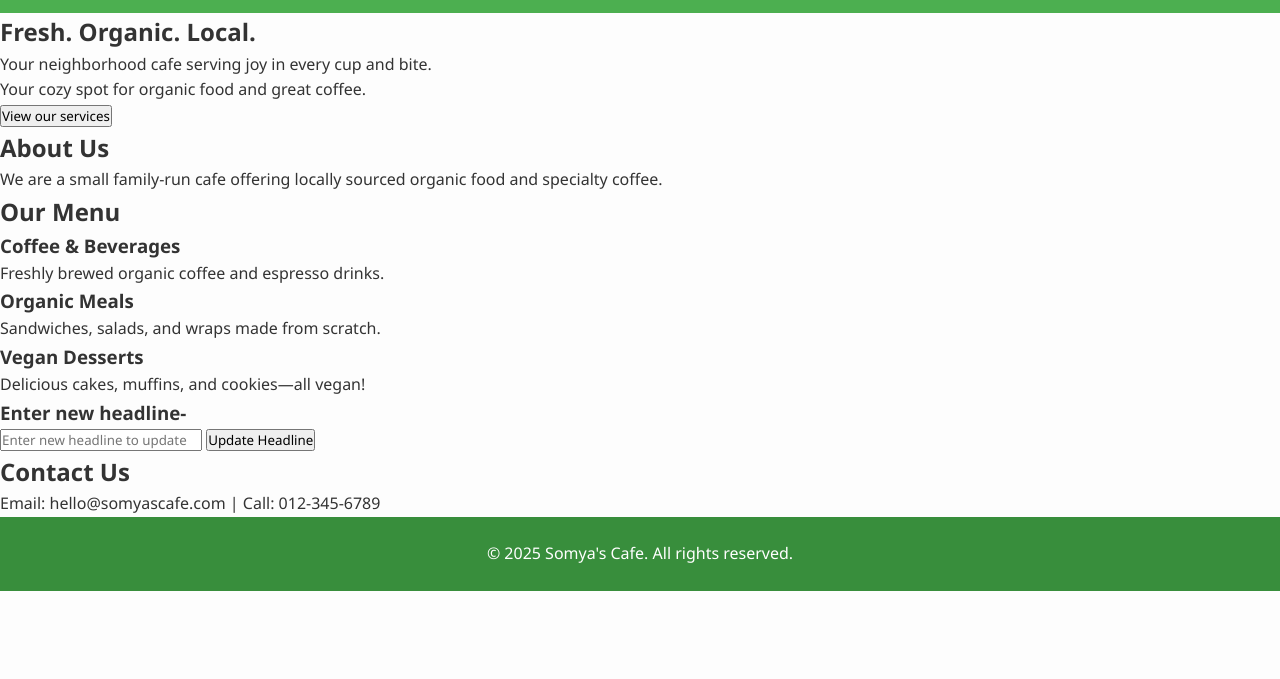
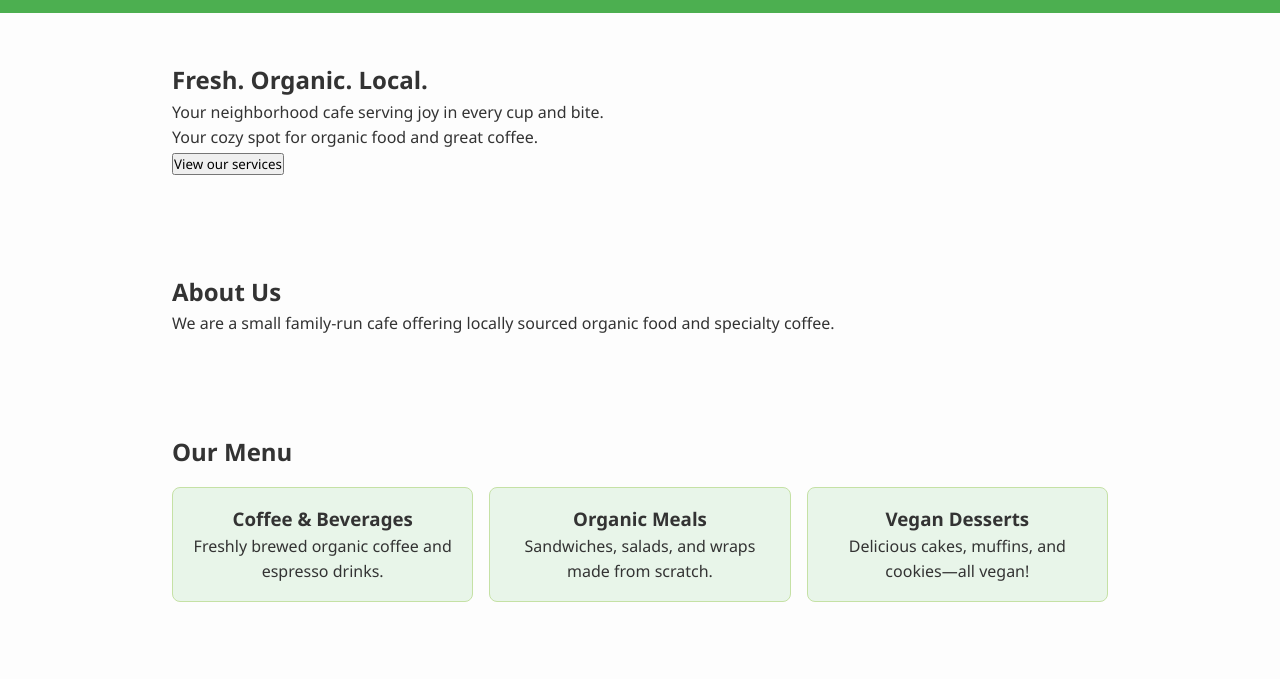
Before and after one commit to chawla22/small-bussiness-website, a plain HTML site: page index.html in a window 1280 px wide. Shown: the part 57-736 px from the top of the page. Drawn offline with Linux system fonts and the light colour scheme.

Commit message:
Styled the main service area with hovers

```diff
--- a/style.css
+++ b/style.css
@@ -47,6 +47,50 @@ nav {
   color: #00ff37;
 }
 
+/* Styling the main content area */
+section {
+  padding: 3rem 2rem;
+  max-width: 1000px;
+  margin: auto;
+}
+
+
+#services {
+  margin-bottom: 2rem;
+}
+
+.services-container {
+  display: flex;
+  gap: 1rem;
+  flex-wrap: wrap;
+  justify-content: center;
+  margin-top: 1rem;
+}
+
+.service {
+  flex: 1 1 200px;
+  padding: 1rem;
+  background: #e8f5e9;
+  border: 1px solid #c5e1a5;
+  border-radius: 8px;
+  text-align: center;
+  transition: transform 0.3s, background 0.3s;
+}
+
+.service:hover {
+  transform: scale(1.05);
+  background: #dcedc8;
+}
+
+
+/* Adding :focus for better accessibility */
+a:focus, button:focus {
+  outline: 2px dashed #00ff37;
+  outline-offset: 3px;
+}
+
+
+
 footer {
   text-align: center;
   padding: 1.5rem;
```
